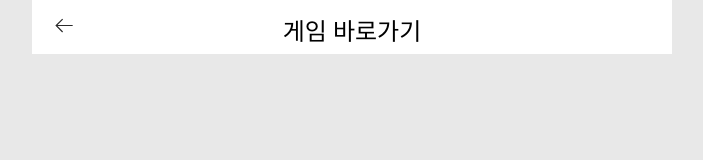
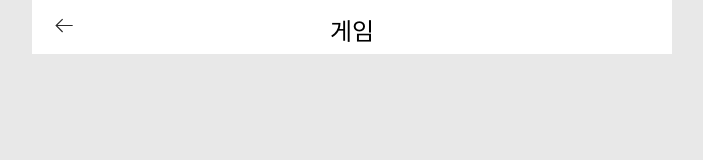
Before and after one commit to LGTM-Team/brain-game, a React (Vite) app: page /games in a window 1280 px wide. Shown: the top 160 px of the page, without its empty margins (288-991 px from the left). Built offline with nearby package versions, Linux system fonts and the light colour scheme.

Commit message:
refactor(route): games title 변경

```diff
--- a/src/router/routes.tsx
+++ b/src/router/routes.tsx
@@ -14,7 +14,7 @@ const routes = createBrowserRouter([
       { handle: { title: "뇌하수체" }, path: "", element: <HomePage /> },
       {
         handle: {
-          title: "게임 바로가기",
+          title: "게임",
         },
         path: "games",
         element: <GamePage />,
```
